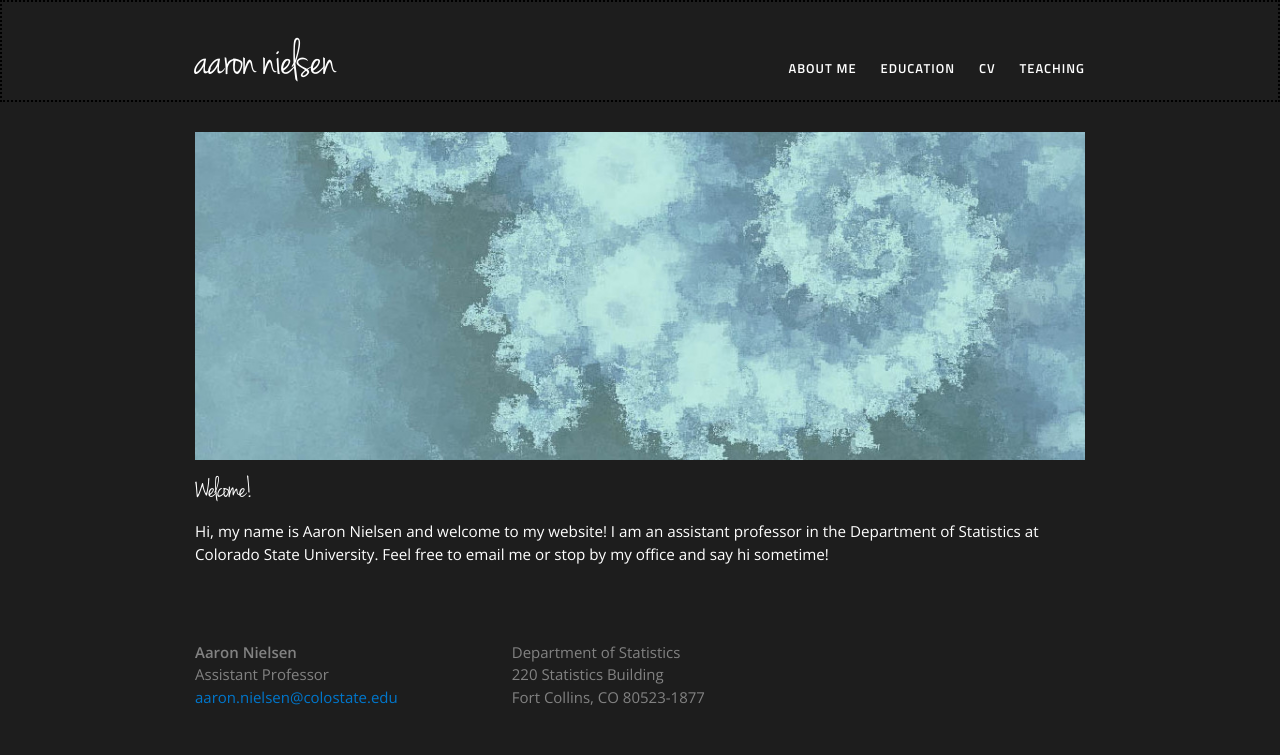
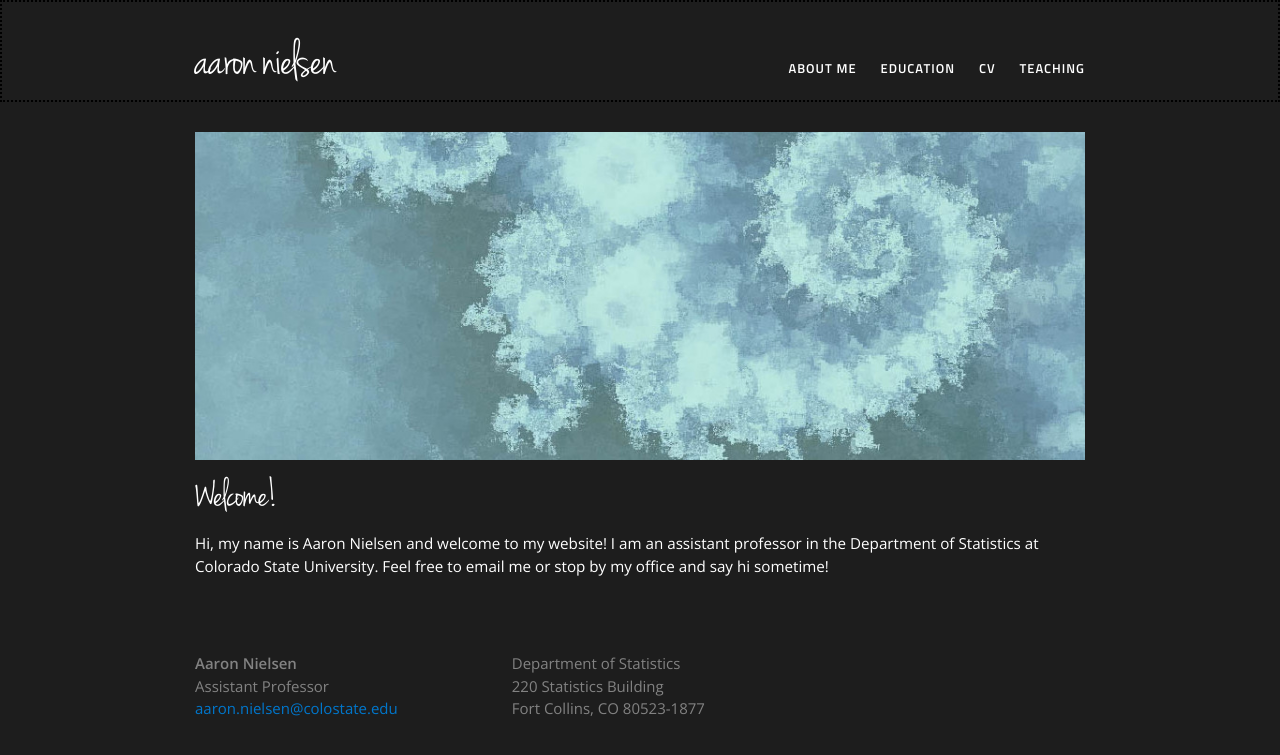
Before and after one commit to aaron-nielsen/aaron-nielsen.github.io, a Jekyll site: the page built from index.html, in a window 1280 px wide. Shown: the top 755 px of the page. Built offline with Jekyll 4.4.1, drawn with Linux system fonts in a browser that asks for light colours.

Commit message:
Update _layout.scss

```diff
--- a/_sass/_layout.scss
+++ b/_sass/_layout.scss
@@ -108,7 +108,7 @@
 }
 
 h1 /* .post-title */ {
-/*    font-size: 42px; */
+    font-size: 42px;
     letter-spacing: -1px;
     line-height: 1;
 		font-family: 'Jenna Sue', arial, sans-serif;
```
